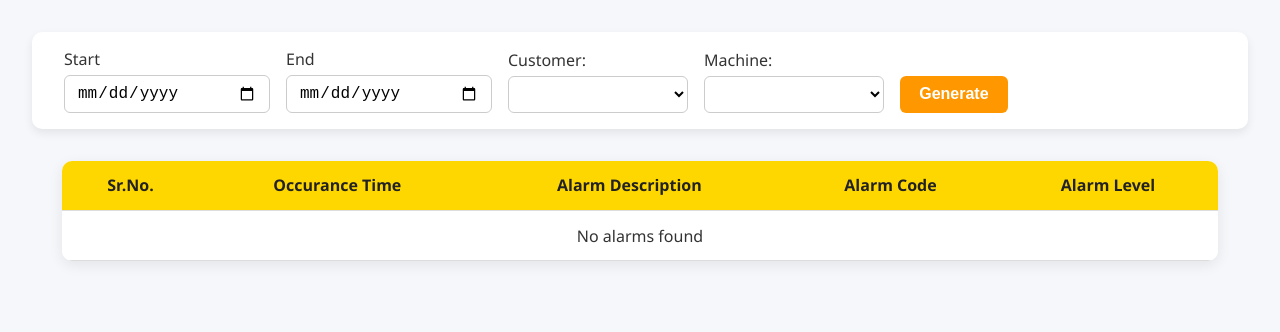
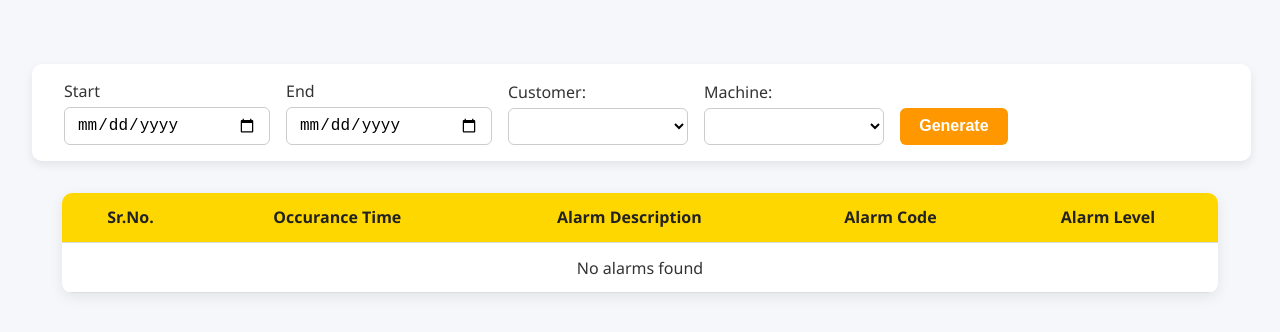
Before and after one commit to chinmay13tailor/Alarms, a plain HTML site: page index.html in a window 1280 px wide. Drawn offline with Linux system fonts and the light colour scheme.

Commit message:
index.html

```diff
--- a/index.html
+++ b/index.html
@@ -13,6 +13,8 @@
     }
 
 .filter-row {
+  width: 95%;
+  margin: 2rem auto;
   display: flex;
   justify-content: flex-start;
   flex-wrap: wrap;
@@ -22,9 +24,8 @@
   padding: 1rem 2rem;
   border-radius: 10px;
   box-shadow: 0 4px 10px rgba(0,0,0,0.08);
-      max-width: 1200px;
-      margin: auto;
 }
+
 
     label {
       font-weight: 500;
```
Lines whose indentation alone changed are shown as unchanged.
